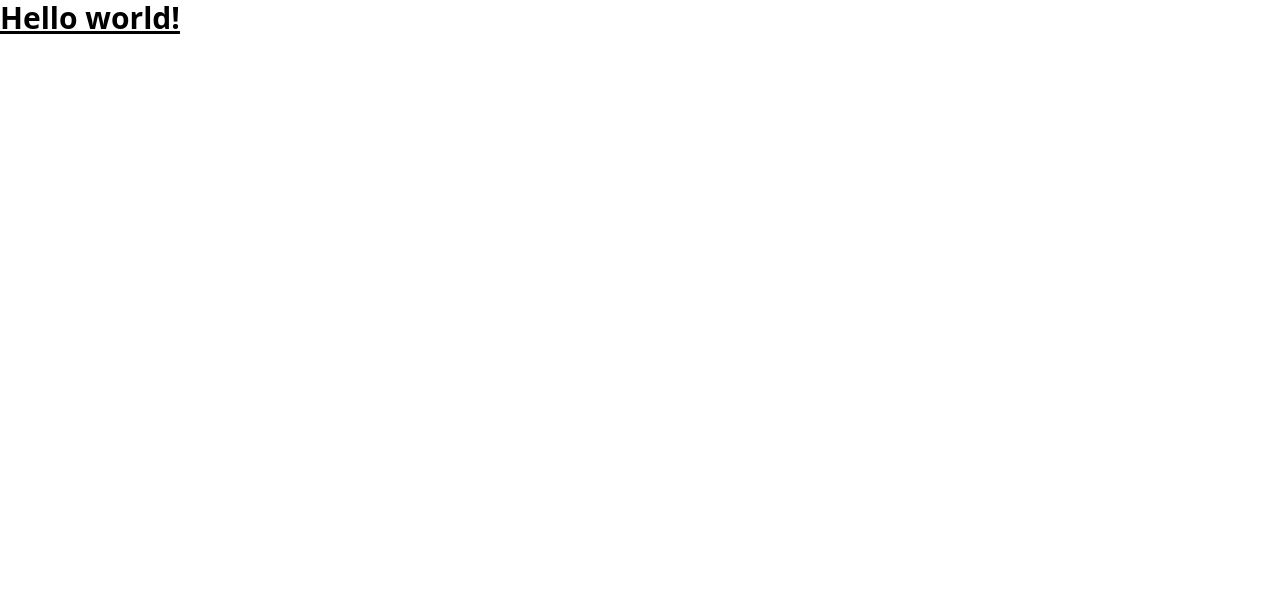
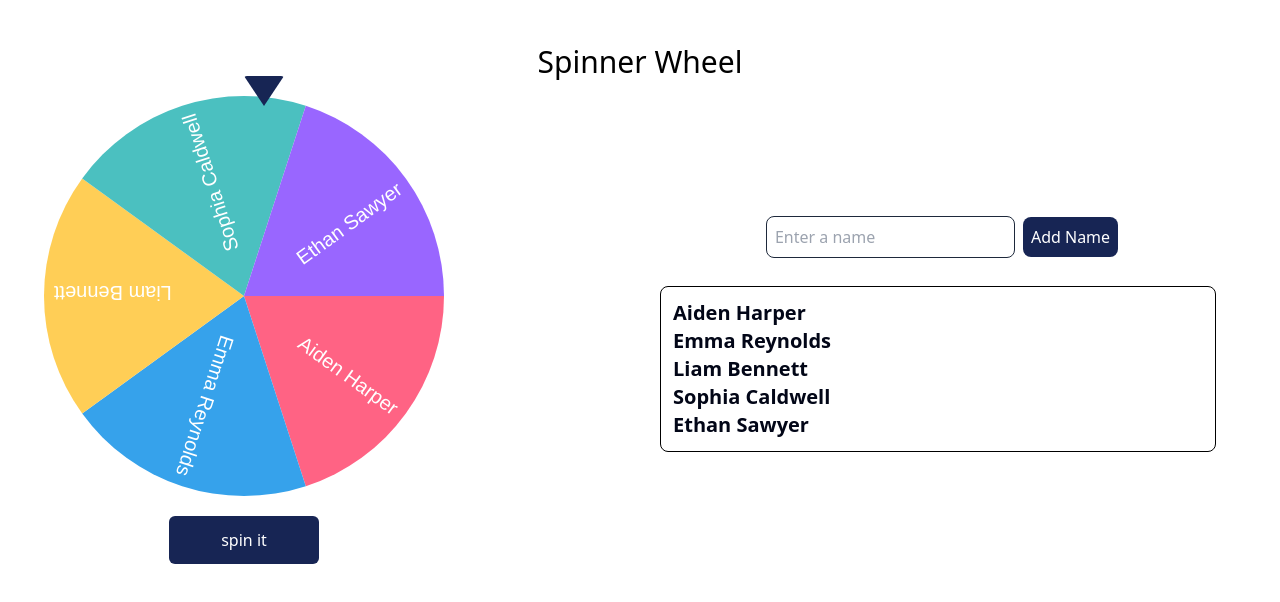
Before and after one commit to Moinulilm10/WPXPO-Task, a React (Vite) app in the folder task_1_spinning-wheel/: page / in a window 1280 px wide. Shown: the top 602 px of the page. Built offline with nearby package versions, Linux system fonts and the light colour scheme.

Commit message:
Added WheelSpinner component with canvas, input field, and buttons for spinning wheel and adding names, along with corresponding CSS styles.

```diff
--- a/task_1_spinning-wheel/src/App.jsx
+++ b/task_1_spinning-wheel/src/App.jsx
@@ -1,7 +1,9 @@
+import WheelSpinner from "./components/WheelSpinner";
+
 function App() {
   return (
     <>
-      <h1 className="text-3xl font-bold underline">Hello world!</h1>
+      <WheelSpinner />
     </>
   );
 }
--- a/task_1_spinning-wheel/src/components/WheelSpinner.jsx
+++ b/task_1_spinning-wheel/src/components/WheelSpinner.jsx
@@ -1,5 +1,162 @@
+import { useEffect, useRef, useState } from "react";
+import "../styles/WheelSpinner.css";
+
 const WheelSpinner = () => {
-  return <div>WheelSpinner</div>;
+  const [names, setNames] = useState([
+    "Aiden Harper",
+    "Emma Reynolds",
+    "Liam Bennett",
+    "Sophia Caldwell",
+    "Ethan Sawyer",
+  ]);
+  const [newName, setNewName] = useState("");
+  const [selectedName, setSelectedName] = useState(null);
+  const [isSpinning, setIsSpinning] = useState(false);
+  const canvasRef = useRef(null);
+  const colors = [
+    "#FF6384",
+    "#36A2EB",
+    "#FFCE56",
+    "#4BC0C0",
+    "#9966FF",
+    "#FF9F40",
+    "#FFCD56",
+  ];
+
+  useEffect(() => {
+    const canvas = canvasRef.current;
+    const ctx = canvas.getContext("2d");
+    drawWheel(ctx);
+  }, [names]);
+
+  const addName = () => {
+    if (newName.trim() !== "") {
+      setNames([...names, newName.trim()]);
+      setNewName("");
+    }
+  };
+
+  const drawWheel = (ctx) => {
+    const arcSize = (2 * Math.PI) / names.length;
+    const radius = canvasRef.current.width / 2;
+
+    ctx.clearRect(0, 0, canvasRef.current.width, canvasRef.current.height);
+    names.forEach((name, index) => {
+      ctx.beginPath();
+      ctx.fillStyle = colors[index % colors.length];
+      ctx.moveTo(radius, radius);
+      ctx.arc(radius, radius, radius, index * arcSize, (index + 1) * arcSize);
+      ctx.lineTo(radius, radius);
+      ctx.fill();
+      ctx.save();
+      ctx.translate(radius, radius);
+      ctx.rotate((index + 0.5) * arcSize);
+      ctx.textAlign = "right";
+      ctx.fillStyle = "white";
+      ctx.font = "20px Arial";
+      ctx.fillText(name, radius - 10, 10);
+      ctx.restore();
+    });
+  };
+
+  const spinWheel = () => {
+    if (names.length > 0) {
+      setIsSpinning(true);
+      const canvas = canvasRef.current;
+      const ctx = canvas.getContext("2d");
+      let angle = 0;
+      let spinAngleStart = Math.random() * 10 + 10;
+      let spinTime = 0;
+      const spinTimeTotal = Math.random() * 3 + 4 * 1000;
+
+      const rotateWheel = () => {
+        spinTime += 30;
+        if (spinTime >= spinTimeTotal) {
+          const degrees = (angle * 180) / Math.PI + 90;
+          const arcd = (2 * Math.PI) / names.length;
+          const index = Math.floor(
+            (360 - (degrees % 360)) / (360 / names.length)
+          );
+          setSelectedName(names[index]);
+          setIsSpinning(false);
+          return;
+        }
+        const spinAngle =
+          spinAngleStart - easeOut(spinTime, 0, spinAngleStart, spinTimeTotal);
+        angle += (spinAngle * Math.PI) / 180;
+        ctx.save();
+        ctx.clearRect(0, 0, canvas.width, canvas.height);
+        ctx.translate(canvas.width / 2, canvas.height / 2);
+        ctx.rotate(angle);
+        ctx.translate(-canvas.width / 2, -canvas.height / 2);
+        drawWheel(ctx);
+        ctx.restore();
+        requestAnimationFrame(rotateWheel);
+      };
+
+      rotateWheel();
+    }
+  };
+
+  const easeOut = (t, b, c, d) => {
+    t /= d;
+    t--;
+    return c * (t * t * t + 1) + b;
+  };
+
+  return (
+    <div className="text-center m-11">
+      <div className="items-center text-xl">
+        <h1 className="text-bold text-3xl">Spinner Wheel</h1>
+      </div>
+      <div className="flex flex-row justify-center items-center">
+        <div className="flex flex-1 justify-normal items-center">
+          <div className="wheel-container">
+            <canvas ref={canvasRef} width="400" height="400"></canvas>
+            <div className="arrow"></div>
+            <button
+              className="rounded-md text-white min-w-[150px] bg-blue-950 m-5 p-3"
+              onClick={spinWheel}
+              disabled={isSpinning}
+            >
+              spin it
+            </button>
+          </div>
+        </div>
+        <div className="flex-1 justify-center items-center">
+          <div className="place-items-start">
+            <input
+              type="text"
+              className="border border-slate-800 p-2 m-2 focus:ring-blue-950 rounded-lg"
+              value={newName}
+              onChange={(e) => setNewName(e.target.value)}
+              placeholder="Enter a name"
+            />
+            <button
+              className="rounded-lg bg-blue-950 text-white p-2 "
+              onClick={addName}
+            >
+              Add Name
+            </button>
+          </div>
+          <div className=" text-left top-[1em] text-xl text-slate-950 font-semibold border border-black rounded-lg m-5 p-3">
+            <ul>
+              {names.map((name, index) => (
+                <li key={index}>{name}</li>
+              ))}
+            </ul>
+          </div>
+        </div>
+      </div>
+      <div className="flex flex-1 justify-center items-center">
+        {selectedName && (
+          <div className="selected-name align-middle text-center w-[250px] h-[70px] rounded-lg text-2xl text-white bg-blue-950  m-2 p-4">
+            <h2>{selectedName} is Winner </h2>
+          </div>
+        )}
+      </div>
+    </div>
+  );
 };
 
 export default WheelSpinner;
--- a/task_1_spinning-wheel/src/styles/WheelSpinner.css
+++ b/task_1_spinning-wheel/src/styles/WheelSpinner.css
@@ -0,0 +1,44 @@
+.input-container {
+  margin: 1em 0;
+}
+
+input {
+  padding: 0.5em;
+  margin: 0.5em;
+  font-size: 1em;
+}
+
+button {
+  padding: 0.5em 1em;
+  margin: 0.5em;
+  font-size: 1em;
+  cursor: pointer;
+}
+
+button:disabled {
+  cursor: not-allowed;
+}
+
+.wheel-container {
+  position: relative;
+  margin: 1em 0;
+}
+
+.arrow {
+  position: absolute;
+  top: -20px;
+  left: 50%;
+  transform: translateX(-50%);
+  transform: rotate(-180deg);
+  width: 0;
+  height: 0;
+  border-radius: 3px;
+  border-left: 20px solid transparent;
+  border-right: 20px solid transparent;
+  border-bottom: 30px solid rgb(23, 37, 84);
+}
+
+.names-list {
+  text-align: left;
+  margin-top: 1em;
+}
```
